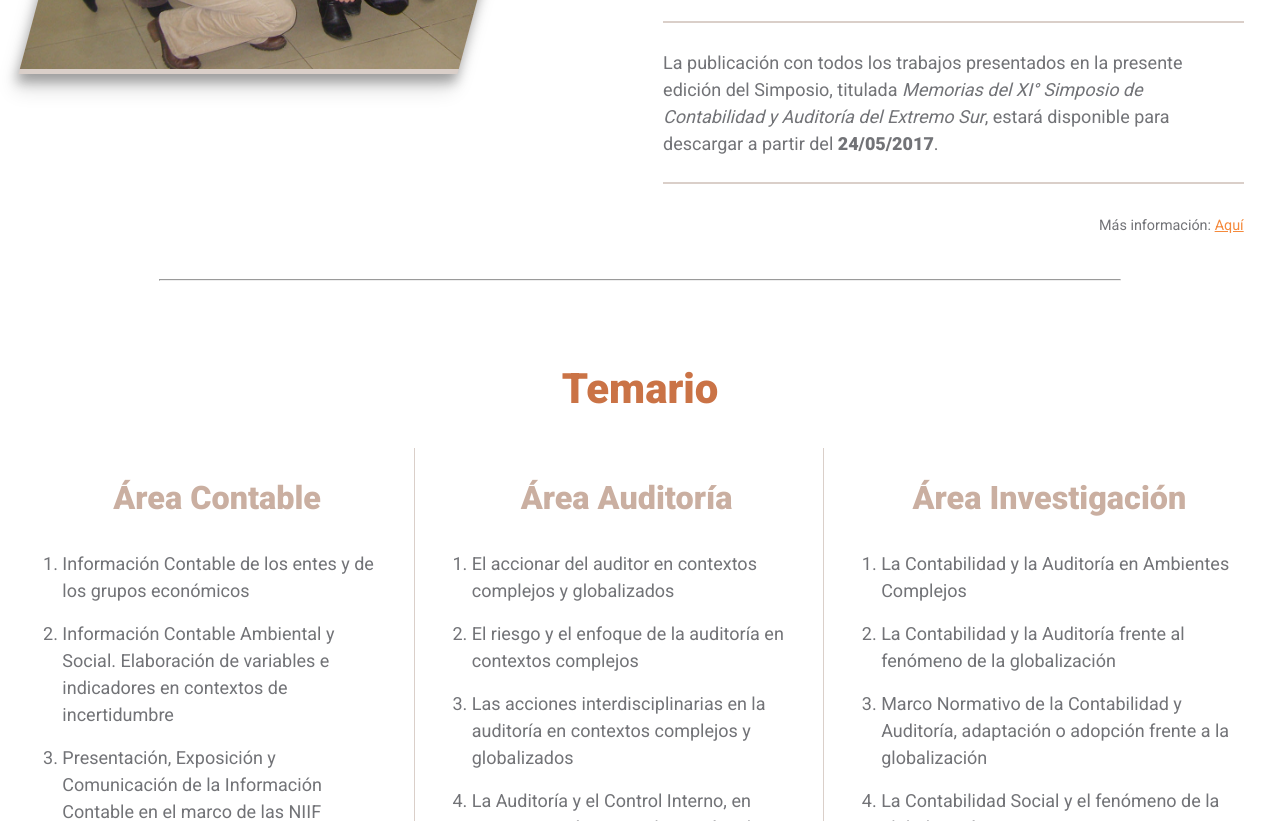
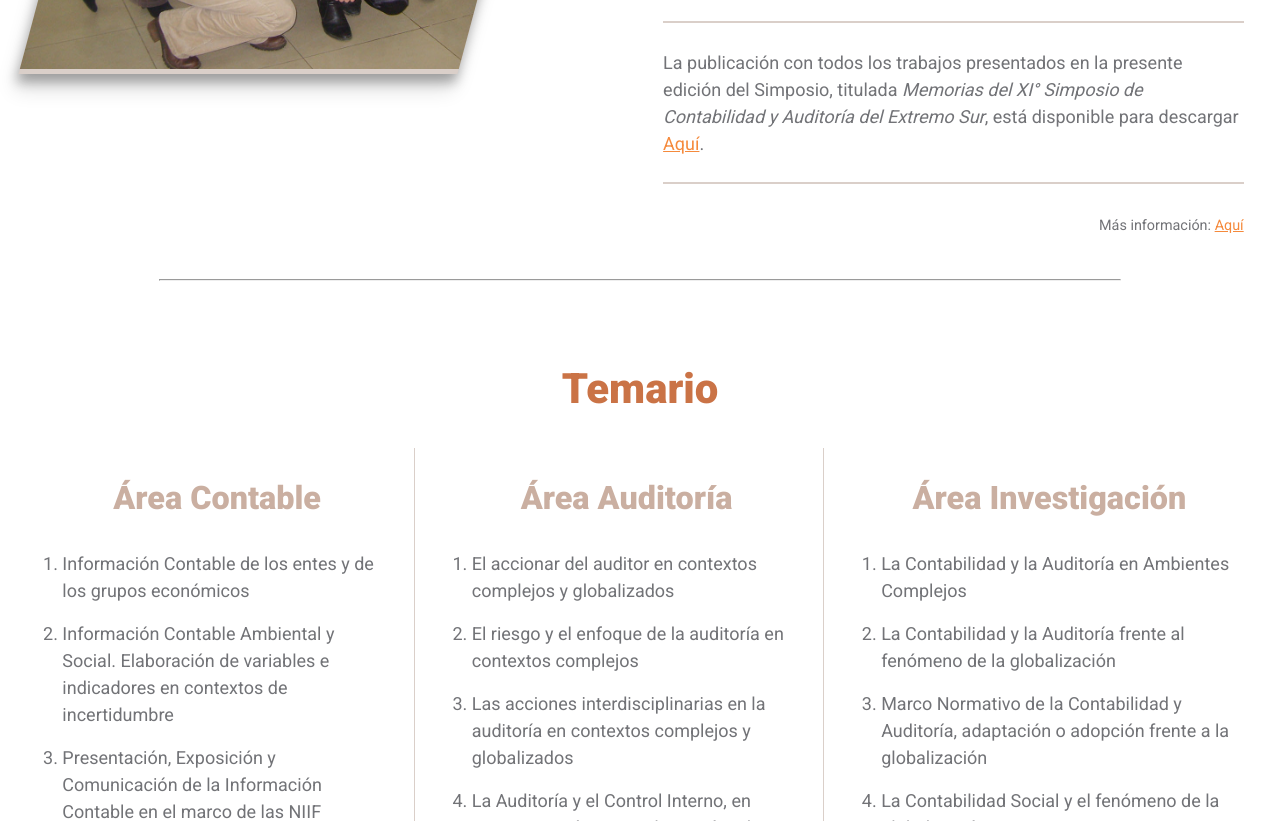
Before and after one commit to cafrias/xi-simposio-web, a React app: page / in a window 1280 px wide. Shown: the part 2780-3601 px from the top of the page. Built offline with nearby package versions, Linux system fonts and the light colour scheme.

Commit message:
Changes main About text to add link to book

```diff
--- a/src/views/About/index.js
+++ b/src/views/About/index.js
@@ -76,7 +76,7 @@ function About() {
             <p className="download-disclaimer">
               La publicación con todos los trabajos presentados en la presente edición del Simposio,
               titulada <em>Memorias del XI° Simposio de Contabilidad y Auditoría del Extremo Sur</em>, {' '}
-              estará disponible para descargar a partir del <strong>24/05/2017</strong>.
+              está disponible para descargar <a target="_blank" href="https://drive.google.com/open?id=0B7VKVU2ob_G2bUZCZ3V3TXdiTkk">Aquí</a>.
             </p>
             <footer className="about__more-info">
               <small>Más información: {' '}
```
